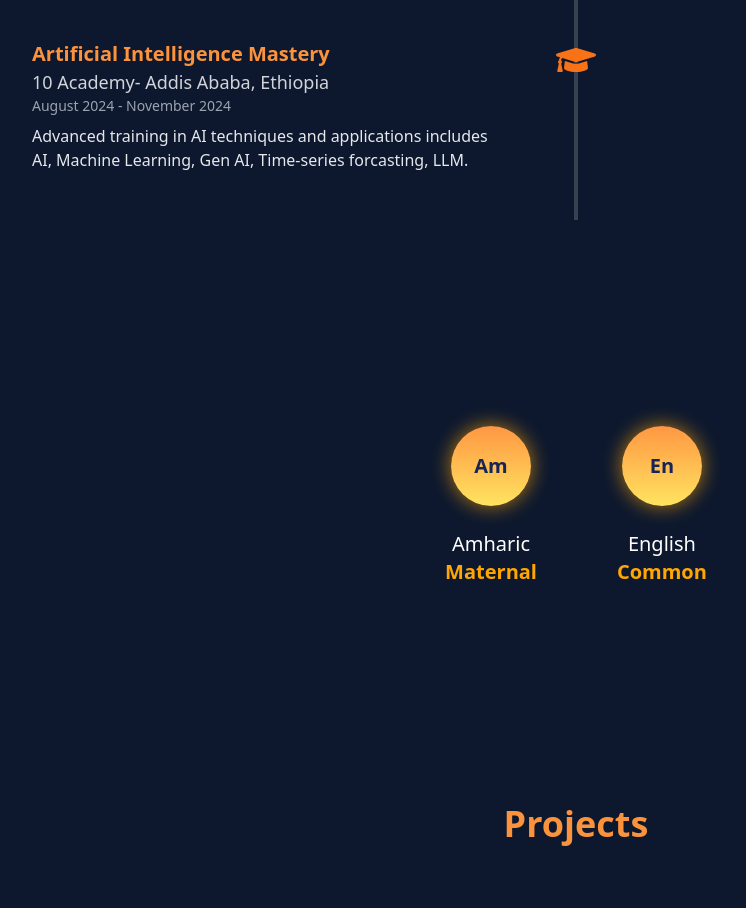
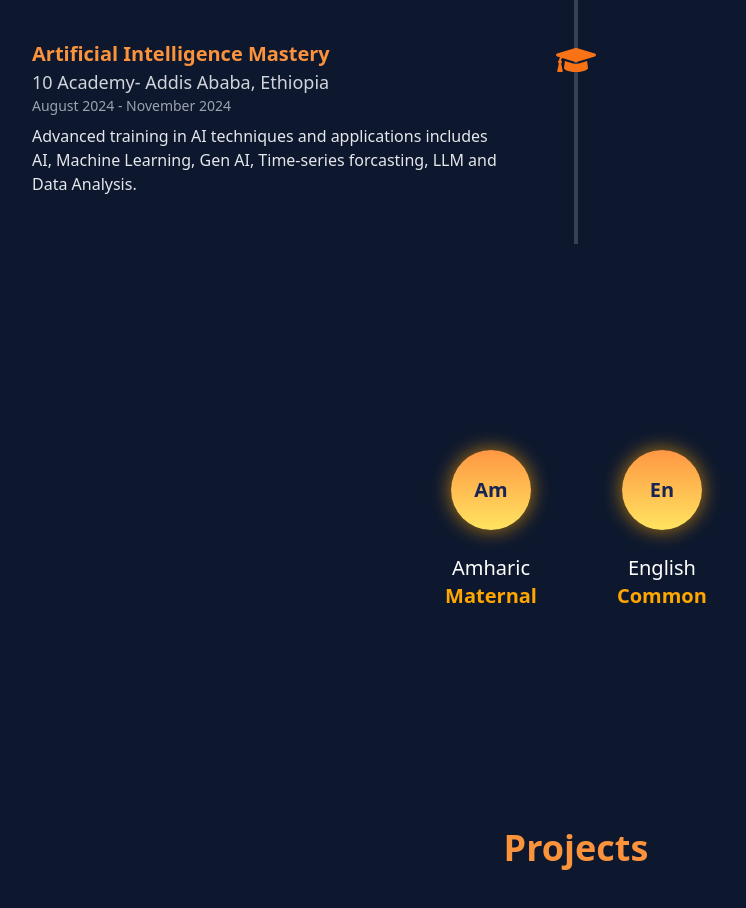
Before and after one commit to Getachew0557/getachew-portfolio-dev, a React (Vite) app: page / in a window 1280 px wide. Shown: the part 4340-5248 px from the top of the page, without its empty margins (64-810 px from the left). Built offline with nearby package versions, Linux system fonts and the light colour scheme.

Commit message:
update education

```diff
--- a/src/components/education/Education.jsx
+++ b/src/components/education/Education.jsx
@@ -33,7 +33,7 @@ export default function Education() {
       title: "Artificial Intelligence Mastery",
       institution: "10 Academy- Addis Ababa, Ethiopia",
       date: "August 2024 - November 2024",
-      description: "Advanced training in AI techniques and applications includes AI, Machine Learning, Gen AI, Time-series forcasting, LLM.",
+      description: "Advanced training in AI techniques and applications includes AI, Machine Learning, Gen AI, Time-series forcasting, LLM and Data Analysis.",
     },
   ];
 
```
